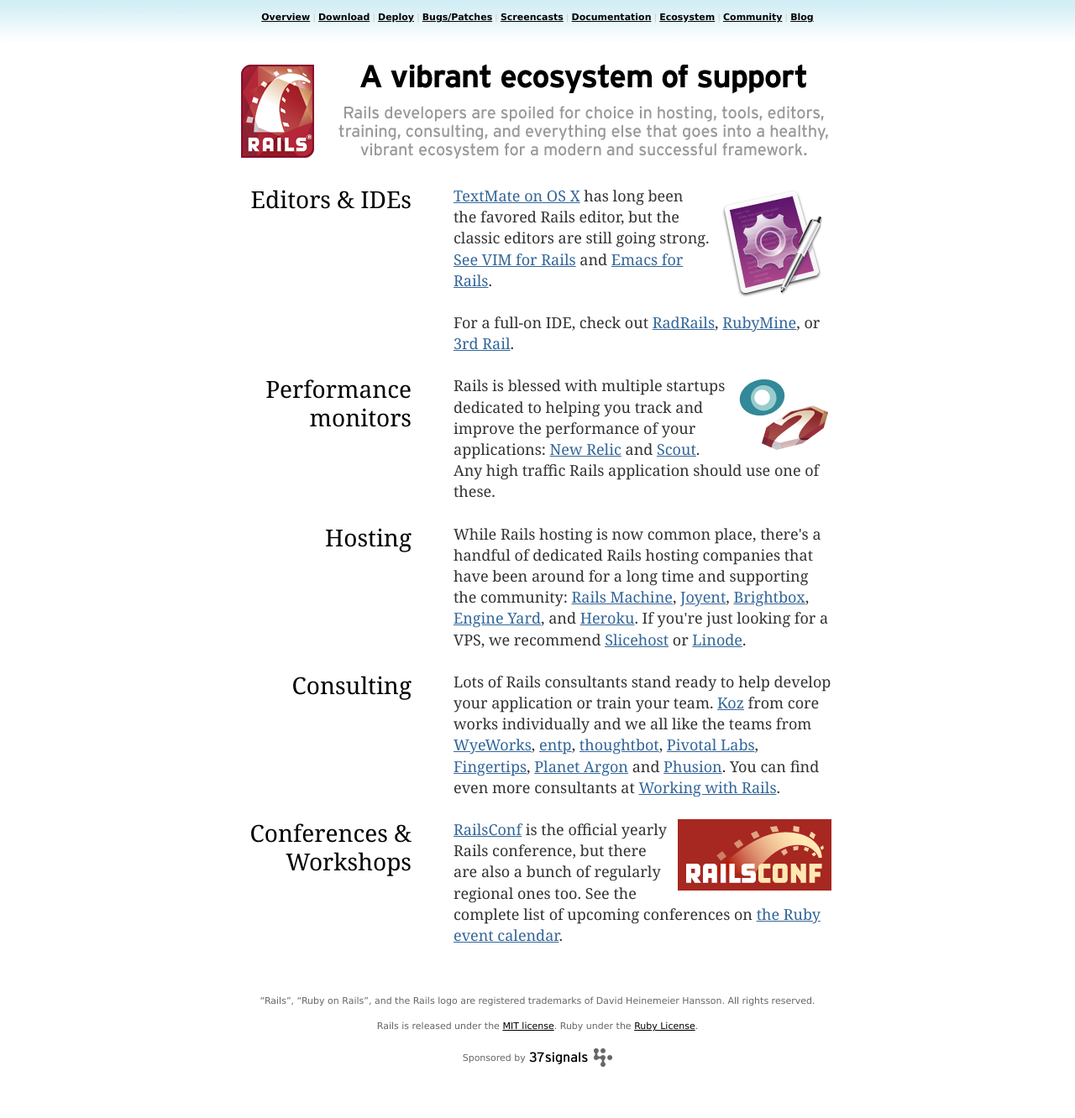
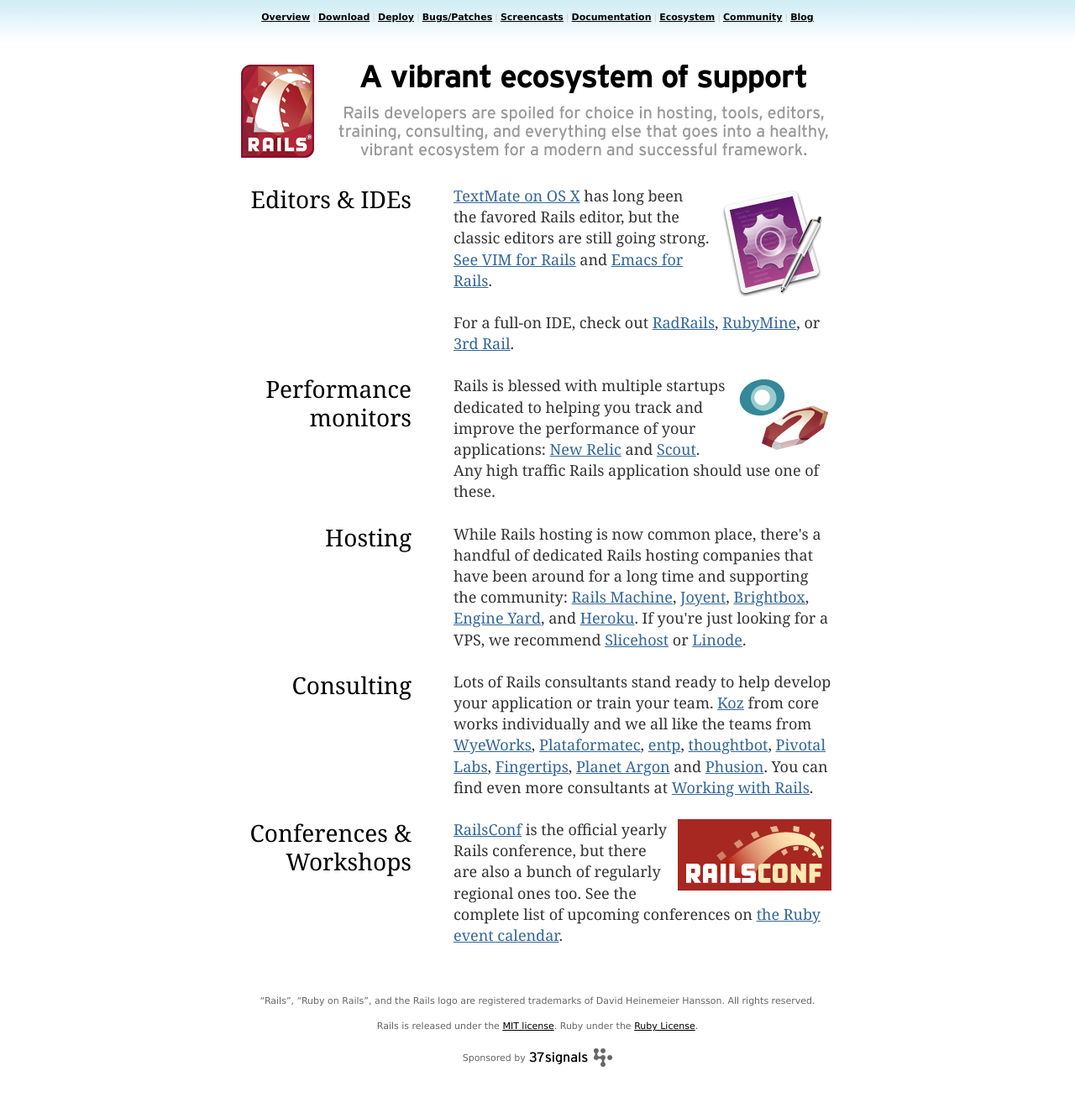
Before and after one commit to rails/homepage-2011, a Jekyll site: the page built from ecosystem/index.html, in a window 1280 px wide. Shown: the whole page at 84% size. Built offline with Jekyll 4.4.1, drawn with Linux system fonts in a browser that asks for light colours; nearby versions of some CDN libraries.

Commit message:
Add Plataformatec to ecosystem page

```diff
--- a/ecosystem/index.html
+++ b/ecosystem/index.html
@@ -48,6 +48,7 @@
           Lots of Rails consultants stand ready to help develop your application or train your
           team. <a href="http://www.koziarski.com/">Koz</a> from core works individually and
           we all like the teams from <a href="http://www.wyeworks.com/">WyeWorks</a>,
+          <a href="http://plataformatec.com.br/">Plataformatec</a>,
           <a href="http://entp.com/">entp</a>, <a href="http://www.thoughtbot.com/">thoughtbot</a>,
           <a href="http://pivotallabs.com/">Pivotal Labs</a>, <a href="http://www.fngtps.com">Fingertips</a>,
           <a href="http://www.planetargon.com/">Planet Argon</a> and <a href="http://www.phusion.nl/">Phusion</a>.
```
